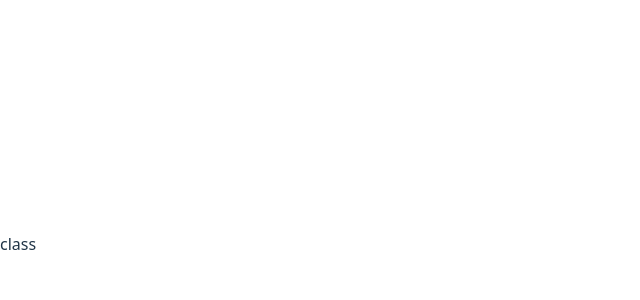
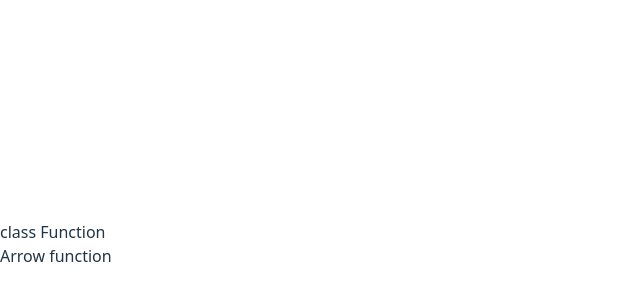
Before and after one commit to Pratibhajha2968/FullStack-Revision, a React (Vite) app in the folder REACT/React Project/: page / in a window 1280 px wide. Shown: the part 156-456 px from the top of the page, without its empty margins (0-640 px from the left). Built offline with nearby package versions, Linux system fonts and the light colour scheme.

Commit message:
functions

```diff
--- a/REACT/React Project/src/App.jsx
+++ b/REACT/React Project/src/App.jsx
@@ -1,9 +1,11 @@
+import ArrowFunction from "./components/ArrowFunction";
 import ClassFunction from "./components/ClassFunction";
 
 const App = () => {
   return (
     <>
       <ClassFunction />
+      <ArrowFunction />
     </>
   );
 };
--- /dev/null
+++ b/REACT/React Project/src/components/ArrowFunction.jsx
@@ -0,0 +1,11 @@
+import React from 'react'
+
+const ArrowFunction = () => {
+  return (
+    <div>
+      Arrow function
+    </div>
+  )
+}
+
+export default ArrowFunction
--- a/REACT/React Project/src/components/ClassFunction.jsx
+++ b/REACT/React Project/src/components/ClassFunction.jsx
@@ -1,11 +1,5 @@
-import React from 'react'
+const ClassFunction = () => {
+  return <div>class Function</div>;
+};
 
-const ClassFunction = () => {
-  return (
-    <div>
-      class
-    </div>
-  )
-}
-
-export default ClassFunction
+export default ClassFunction;
```
